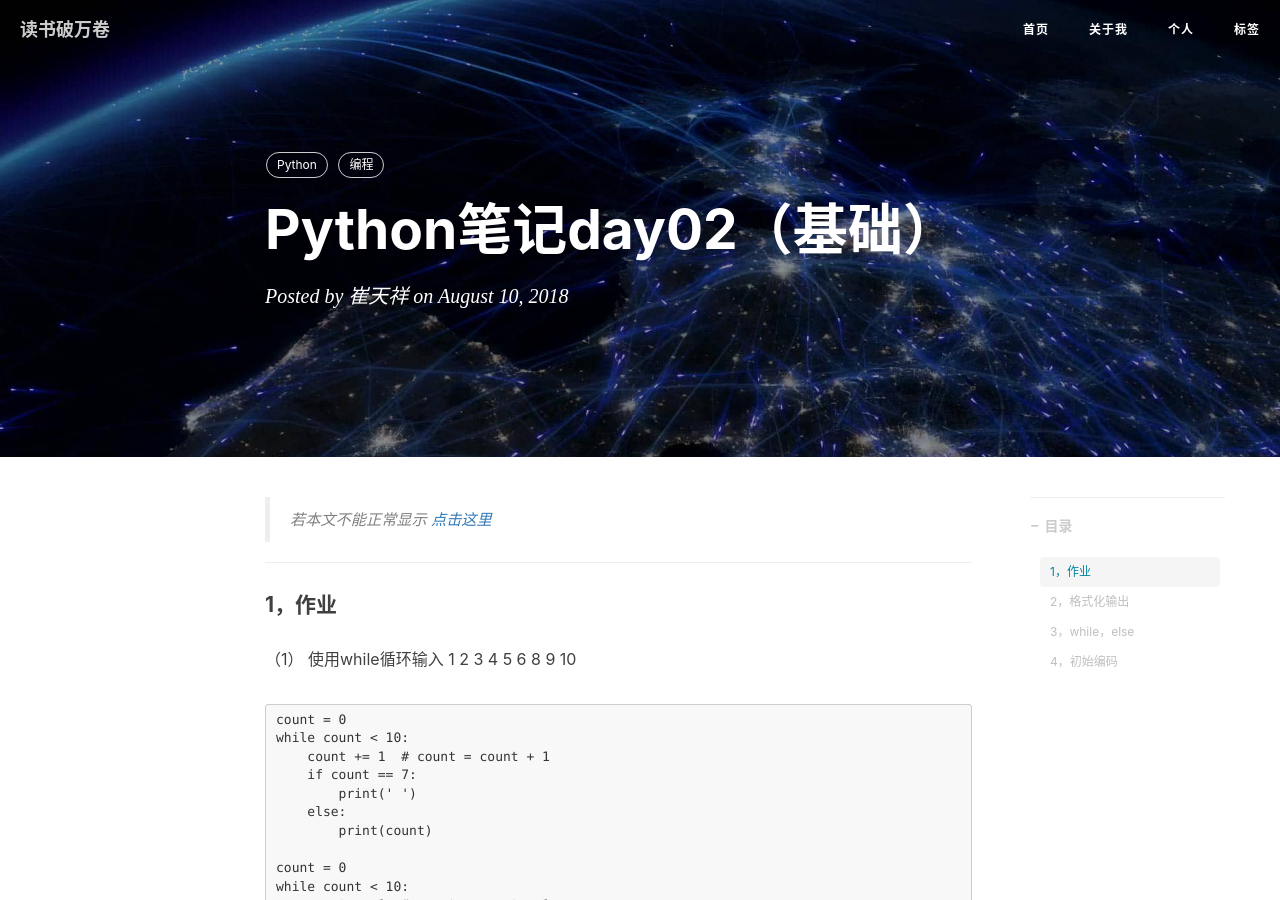
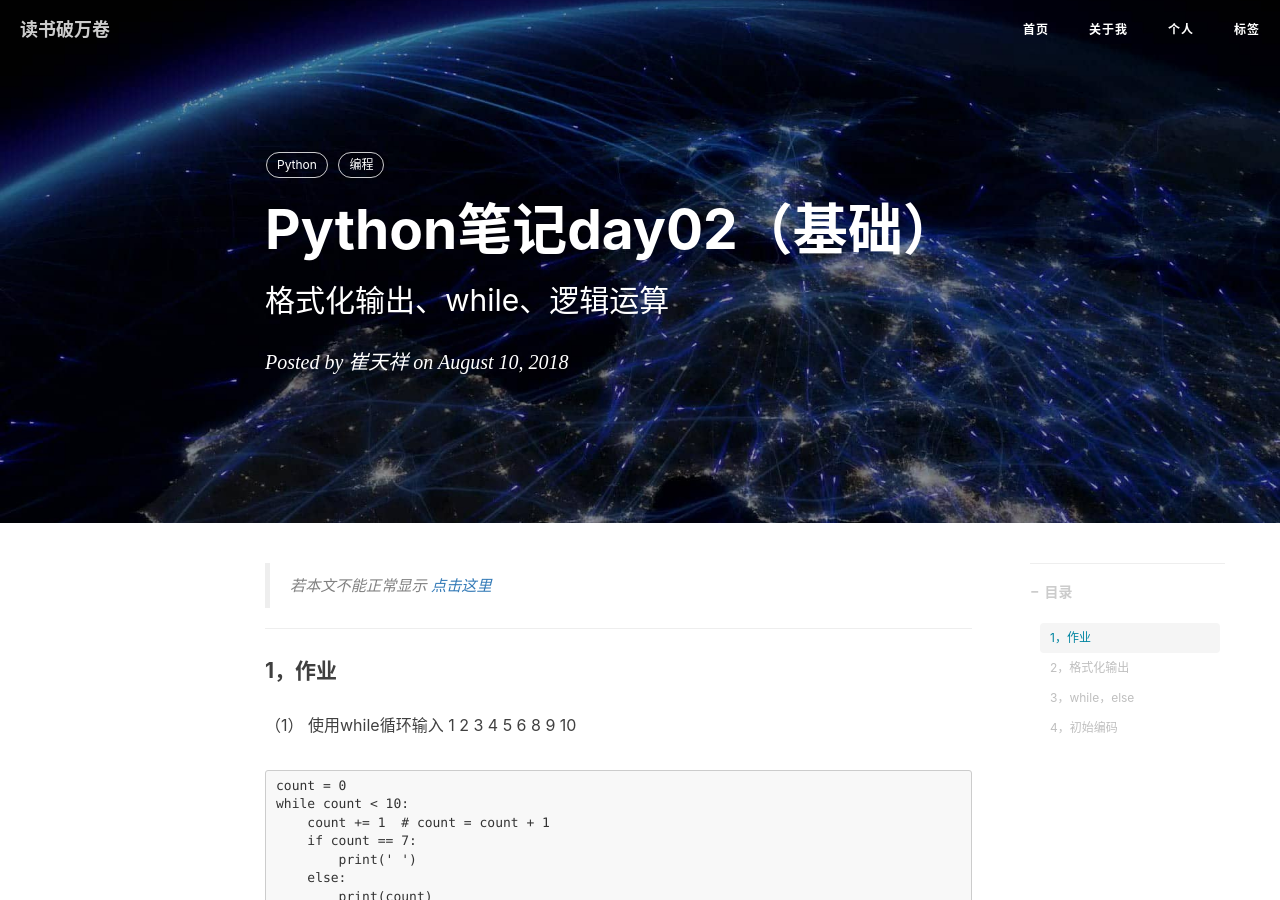
Before and after one commit to cuitianxiang100/cuitianxiang100.github.io, a Jekyll site: the page built from _posts/2018-08-10-Python笔记day02（基础）.md, in a window 1280 px wide and 900 px high. Built offline with Jekyll 4.4.1, drawn with Linux system fonts in a browser that asks for light colours; nearby versions of some CDN libraries; comment, search, counter and statistics services are not loaded.

Commit message:
Update 2018-08-10-Python笔记day02（基础）.md

```diff
--- a/_posts/2018-08-10-Python笔记day02（基础）.md
+++ b/_posts/2018-08-10-Python笔记day02（基础）.md
@@ -1,7 +1,7 @@
 ---
 layout:     post
 title:      "Python笔记day02（基础）"
-subtitle:   ""
+subtitle:   "格式化输出、while、逻辑运算"
 date:       2018-08-10 21:37:00
 author:     "崔天祥"
 header-img: "img/post-bg-os-metro.jpg"
```
